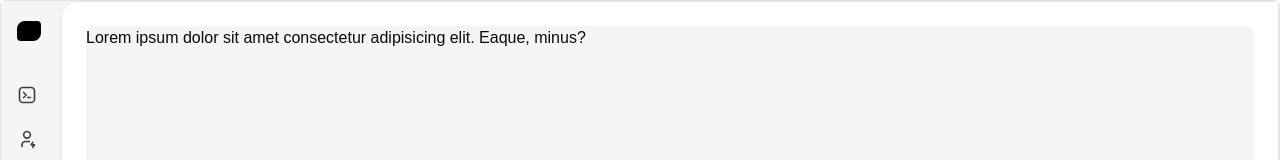
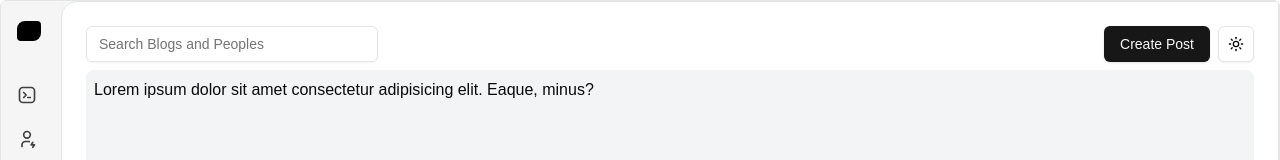
Before and after one commit to kartikgothwal/thoughtcanvas, a Next.js app: page /dashboard in a window 1280 px wide. Shown: the top 160 px of the page. Built offline with nearby package versions, Linux system fonts and the light colour scheme.

Commit message:
added the input box and button

```diff
--- a/app/dashboard/page.tsx
+++ b/app/dashboard/page.tsx
@@ -12,6 +12,8 @@ import { motion } from "framer-motion";
 import Image from "next/image";
 import { cn } from "@/lib/utils";
 import { ModeToggle } from "@/components/ui/mode-toggle";
+import { Button } from "@/components/ui/button";
+import { Input } from "@/components/ui/input";
 
 export default function SidebarDemo() {
   const links = [
@@ -117,10 +119,19 @@ export const LogoIcon = () => {
 
 const Dashboard = () => {
   return (
-    <div className="flex flex-1">
+    <div className="flex flex-1 ">
       <div className="p-2 md:p-6 rounded-tl-2xl border border-neutral-200 dark:border-neutral-700 bg-white dark:bg-neutral-900 flex flex-col gap-2 flex-1 w-full h-full">
-        <div className="flex gap-2 flex-1">
-          <div className="h-full w-full rounded-lg  bg-gray-100 dark:bg-neutral-800 ">
+        <div className="flex justify-between items-center">
+          <div className="w-1/4">
+            <Input type="text" placeholder="Search Blogs and Peoples" />
+          </div>
+          <div className="w-1/4 flex justify-end items-center gap-2">
+            <Button>Create Post</Button>
+            <ModeToggle />
+          </div>
+        </div>
+        <div className="flex gap-2 flex-1 flex-col">
+          <div className="h-full w-full rounded-lg  bg-gray-100 dark:bg-neutral-800 p-2">
             Lorem ipsum dolor sit amet consectetur adipisicing elit. Eaque,
             minus?
           </div>
```
